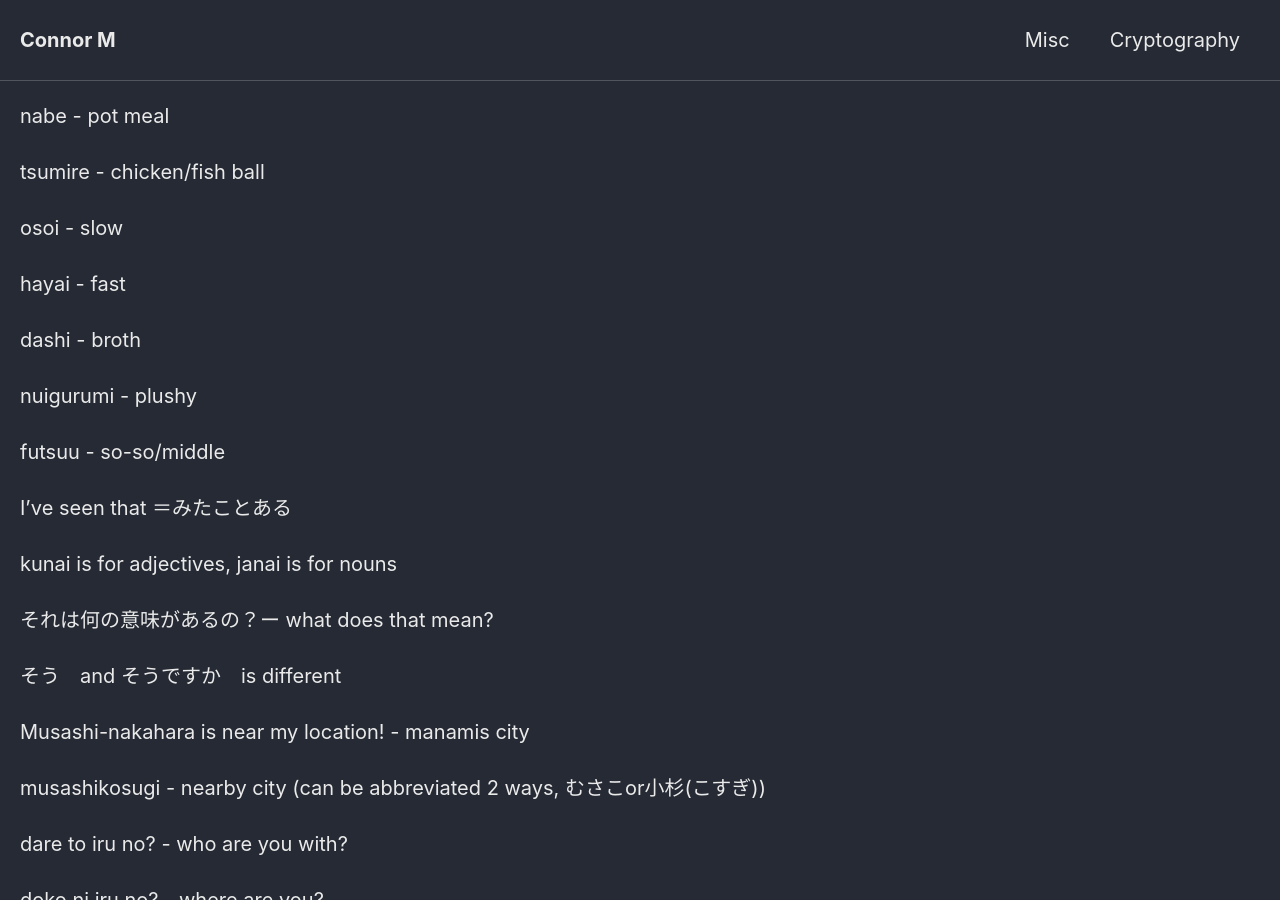
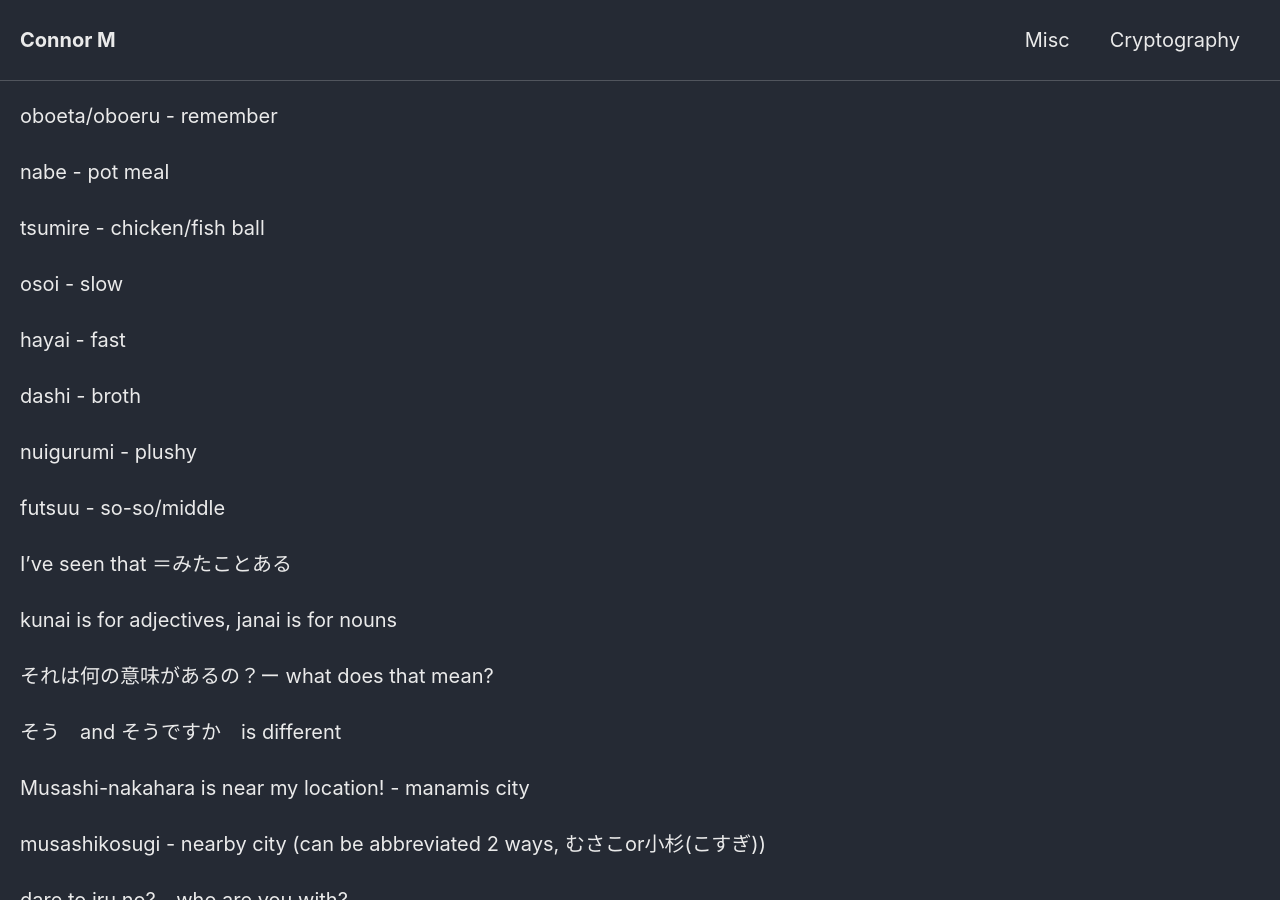
Before and after one commit to Connor-McCartney/Connor-McCartney.github.io, a Jekyll site: the page built from _pages/misc/japanese.md, in a window 1280 px wide and 900 px high. Built offline with Jekyll 4.4.1, drawn with Linux system fonts in a browser that asks for light colours; cached includes are drawn as plain includes; our own code applies the rules of GitHub Pages for plain Markdown files.

Commit message:
Update japanese.md

```diff
--- a/_pages/misc/japanese.md
+++ b/_pages/misc/japanese.md
@@ -1,3 +1,5 @@
+oboeta/oboeru - remember
+
 nabe - pot meal
 
 tsumire - chicken/fish ball
```
